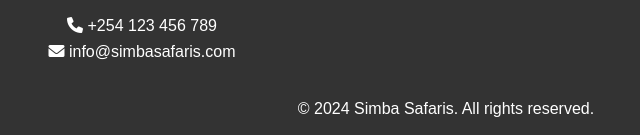
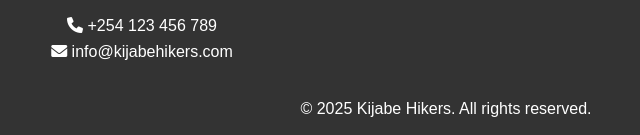
Before and after one commit to Muurray/Simba_Safaris, a plain HTML site: page index.html in a window 1280 px wide. Shown: the part 1776-1911 px from the top of the page, 194-834 px from the left. Drawn offline with Linux system fonts and the light colour scheme; files whose address does not match are found by name.

Commit message:
Update index.html

```diff
--- a/index.html
+++ b/index.html
@@ -110,7 +110,7 @@
             <div class="footer-section">
                 <h3>Contact Us</h3>
                 <p><i class="fas fa-phone"></i> +254 123 456 789</p>
-                <p><i class="fas fa-envelope"></i> info@simbasafaris.com</p>
+                <p><i class="fas fa-envelope"></i> info@kijabehikers.com</p>
             </div>
             <div class="footer-section">
                 <h3>Follow Us</h3>
@@ -121,7 +121,7 @@
                 </div>
             </div>
         </div>
-        <p class="copyright">&copy; 2024 Simba Safaris. All rights reserved.</p>
+        <p class="copyright">&copy; 2025 Kijabe Hikers. All rights reserved.</p>
     </footer>
 </body>
 </html>
```
